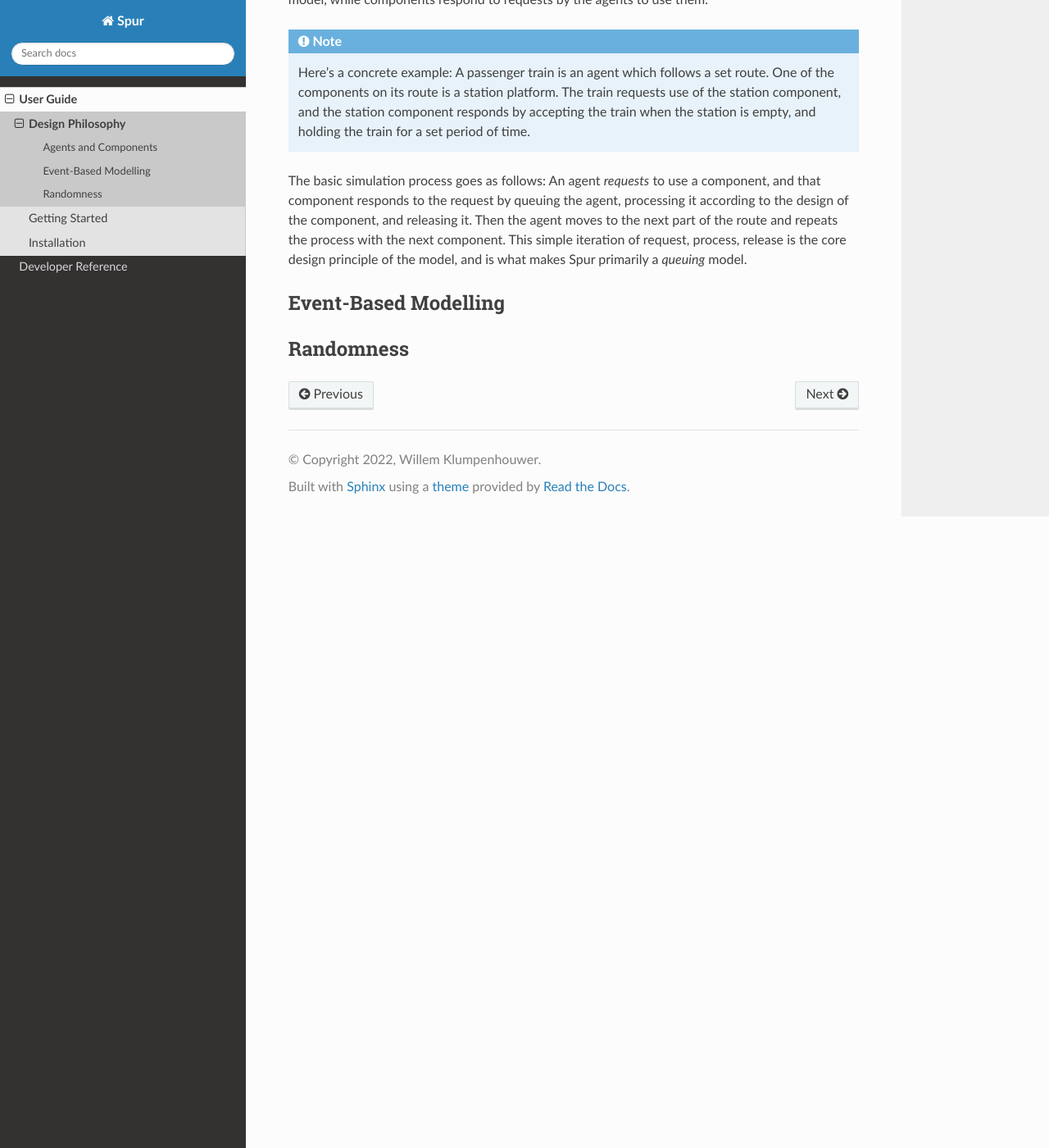
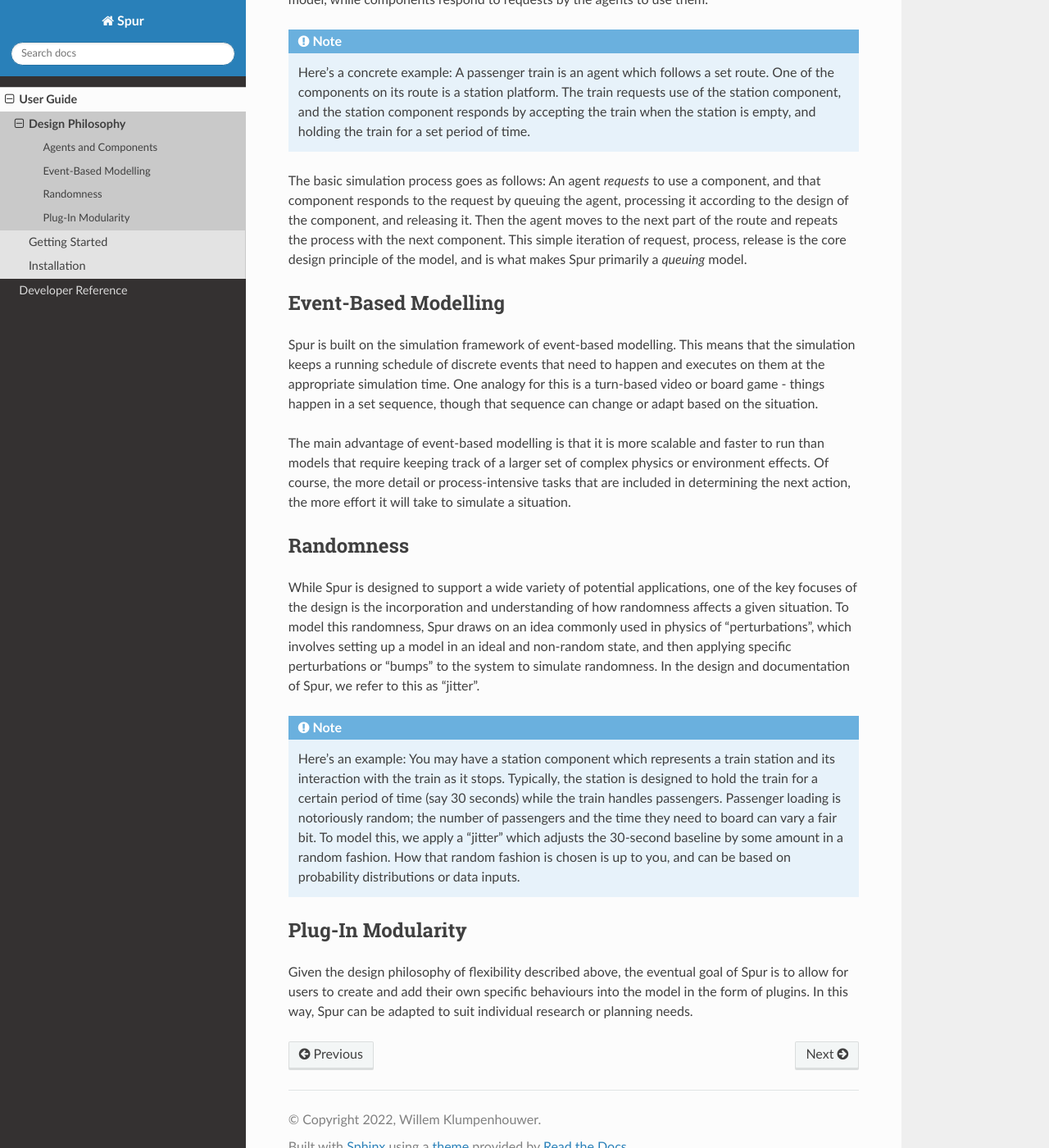
Before and after one commit to spur-sim/spur, a Sphinx documentation site: the page built from docs/source/manual/introduction.rst, in a window 1280 px wide and 1400 px high, scrolled down 833 px. Shown: the whole window at 82% size. Built offline with Sphinx 7.4.7 and the Read the Docs theme 2.0.0, drawn with Linux system fonts in a browser that asks for light colours.

Commit message:
Updated documentation and design philosophy

```diff
--- a/docs/source/manual/introduction.rst
+++ b/docs/source/manual/introduction.rst
@@ -24,6 +24,19 @@
 Event-Based Modelling
 #####################
 
+Spur is built on the simulation framework of event-based modelling. This means that the simulation keeps a running schedule of discrete events that need to happen and executes on them at the appropriate simulation time. One analogy for this is a turn-based video or board game - things happen in a set sequence, though that sequence can change or adapt based on the situation.
+
+The main advantage of event-based modelling is that it is more scalable and faster to run than models that require keeping track of a larger set of complex physics or environment effects. Of course, the more detail or process-intensive tasks that are included in determining the next action, the more effort it will take to simulate a situation.
 
 Randomness
 ##########
+
+While Spur is designed to support a wide variety of potential applications, one of the key focuses of the design is the incorporation and understanding of how randomness affects a given situation. To model this randomness, Spur draws on an idea commonly used in physics of "perturbations", which involves setting up a model in an ideal and non-random state, and then applying specific perturbations or "bumps" to the system to simulate randomness. In the design and documentation of Spur, we refer to this as "jitter".
+
+.. note::
+    Here's an example: You may have a station component which represents a train station and its interaction with the train as it stops. Typically, the station is designed to hold the train for a certain period of time (say 30 seconds) while the train handles passengers. Passenger loading is notoriously random; the number of passengers and the time they need to board can vary a fair bit. To model this, we apply a "jitter" which adjusts the 30-second baseline by some amount in a random fashion. How that random fashion is chosen is up to you, and can be based on probability distributions or data inputs.
+
+Plug-In Modularity
+##################
+
+Given the design philosophy of flexibility described above, the eventual goal of Spur is to allow for users to create and add their own specific behaviours into the model in the form of plugins. In this way, Spur can be adapted to suit individual research or planning needs.
--- /dev/null
+++ b/readthedocs.yml
@@ -0,0 +1,4 @@
+# readthedocs.yml
+
+conda:
+    file: docs/environment.yml
```
Also changed, not shown: README.md (+1 -1 lines), docs/environment.yml (added, +12 -0 lines).
